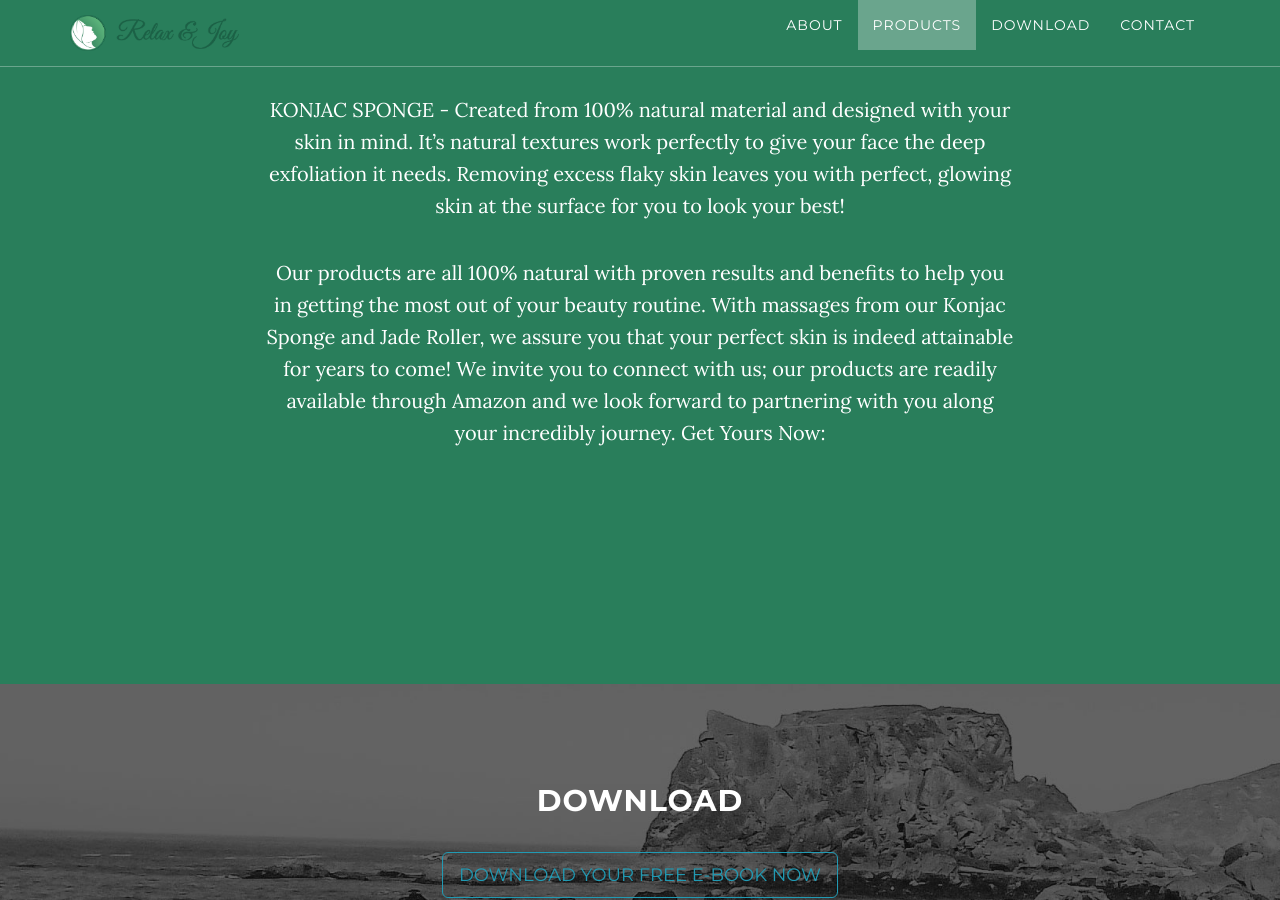
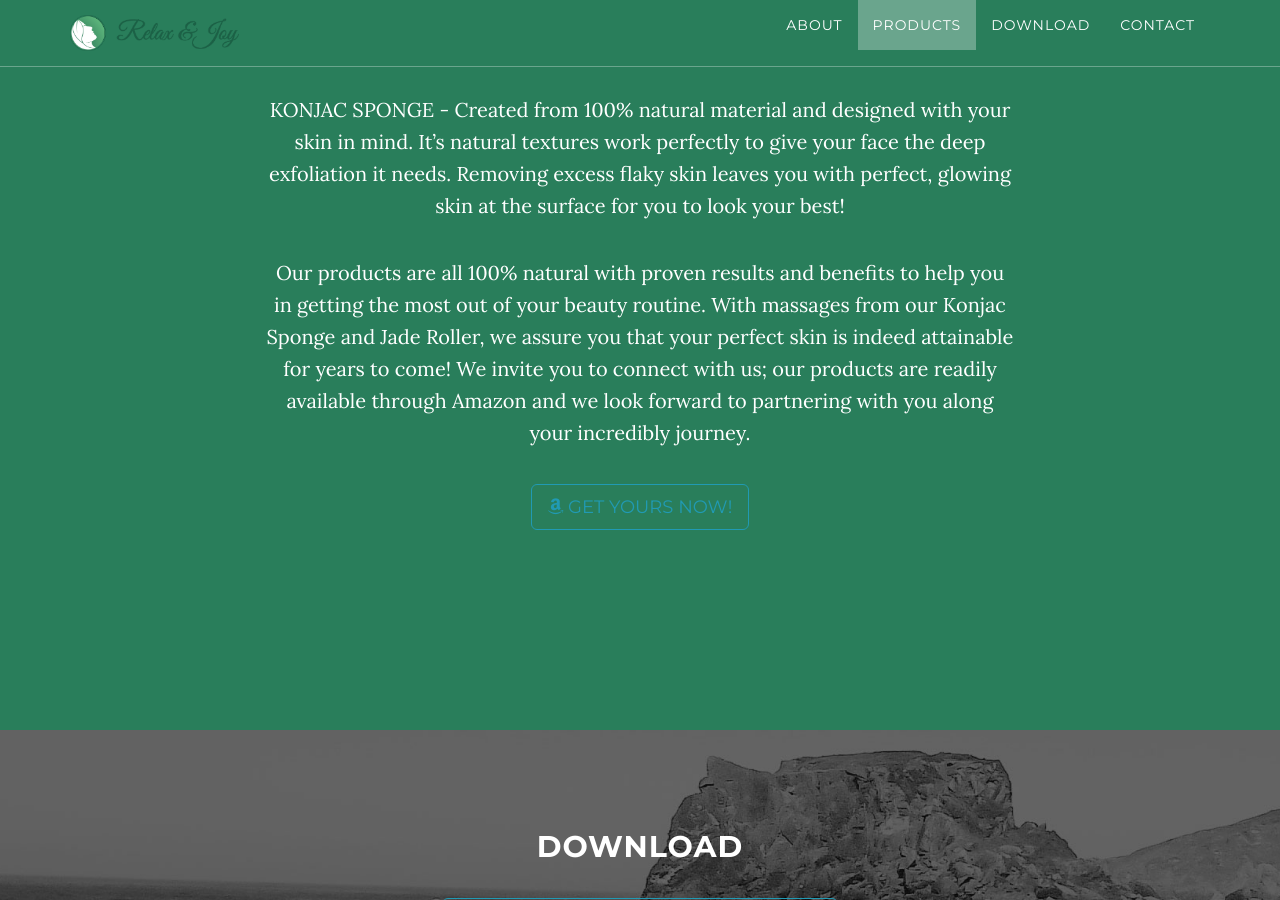
Before and after one commit to cosminpopa083/cosminpopa083.github.io, a Jekyll site: the page built from index.html, in a window 1280 px wide and 900 px high, scrolled down 1930 px. Built offline with Jekyll 4.4.1, drawn with Linux system fonts in a browser that asks for light colours; nearby versions of some CDN libraries.

Commit message:
Update products.html

```diff
--- a/_includes/products.html
+++ b/_includes/products.html
@@ -5,8 +5,8 @@
                 <h2>Products</h2>
                 <p> JADE ROLLER – We strive to present our massage roller the most beneficial product for you, to get the most out of your beauty routine. We truly believe in the benefits of jade and the incredible effects it has in cleansing and beautifying your skin to leave you looking ageless; </p>
                 <p> KONJAC SPONGE - Created from 100% natural material and designed with your skin in mind. It’s natural textures work perfectly to give your face the deep exfoliation it needs. Removing excess flaky skin leaves you with perfect, glowing skin at the surface for you to look your best! </p>
-                <p> Our products are all 100% natural with proven results and benefits to help you in getting the most out of your beauty routine. With massages from our Konjac Sponge and Jade Roller, we assure you that your perfect skin is indeed attainable for years to come! We invite you to connect with us; our products are readily available through Amazon and we look forward to partnering with you along your incredibly journey. Get Yours Now:</p>
-                </p>
+                <p> Our products are all 100% natural with proven results and benefits to help you in getting the most out of your beauty routine. With massages from our Konjac Sponge and Jade Roller, we assure you that your perfect skin is indeed attainable for years to come! We invite you to connect with us; our products are readily available through Amazon and we look forward to partnering with you along your incredibly journey.</p>
+                <a href="http://relaxjoy.pro/addtocart" class="btn btn-default btn-lg"><i class="fab fa-amazon"></i> <span class="network-name">Get Yours Now!</span></a>
             </div>
         </div>
     </section>
```
